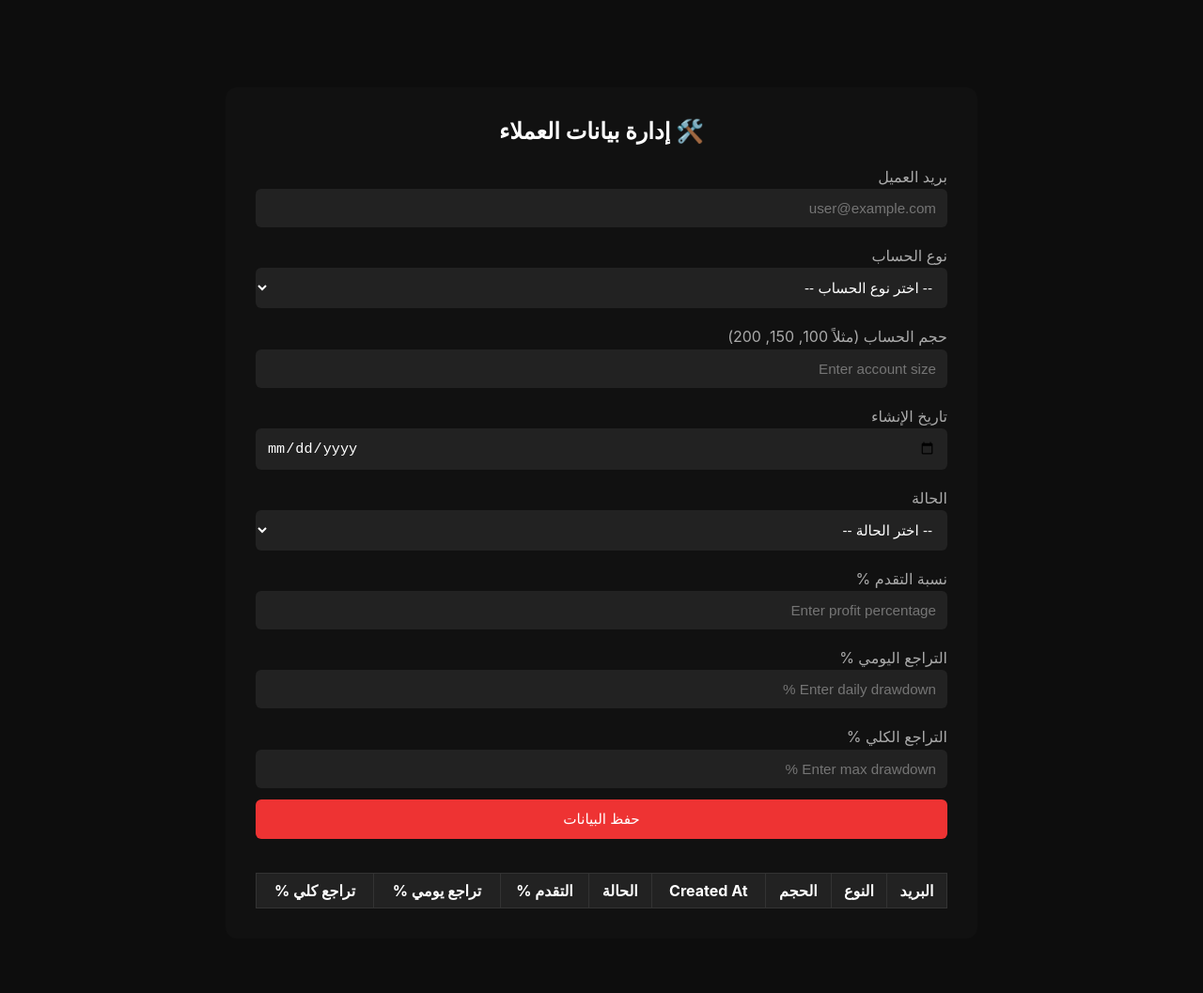
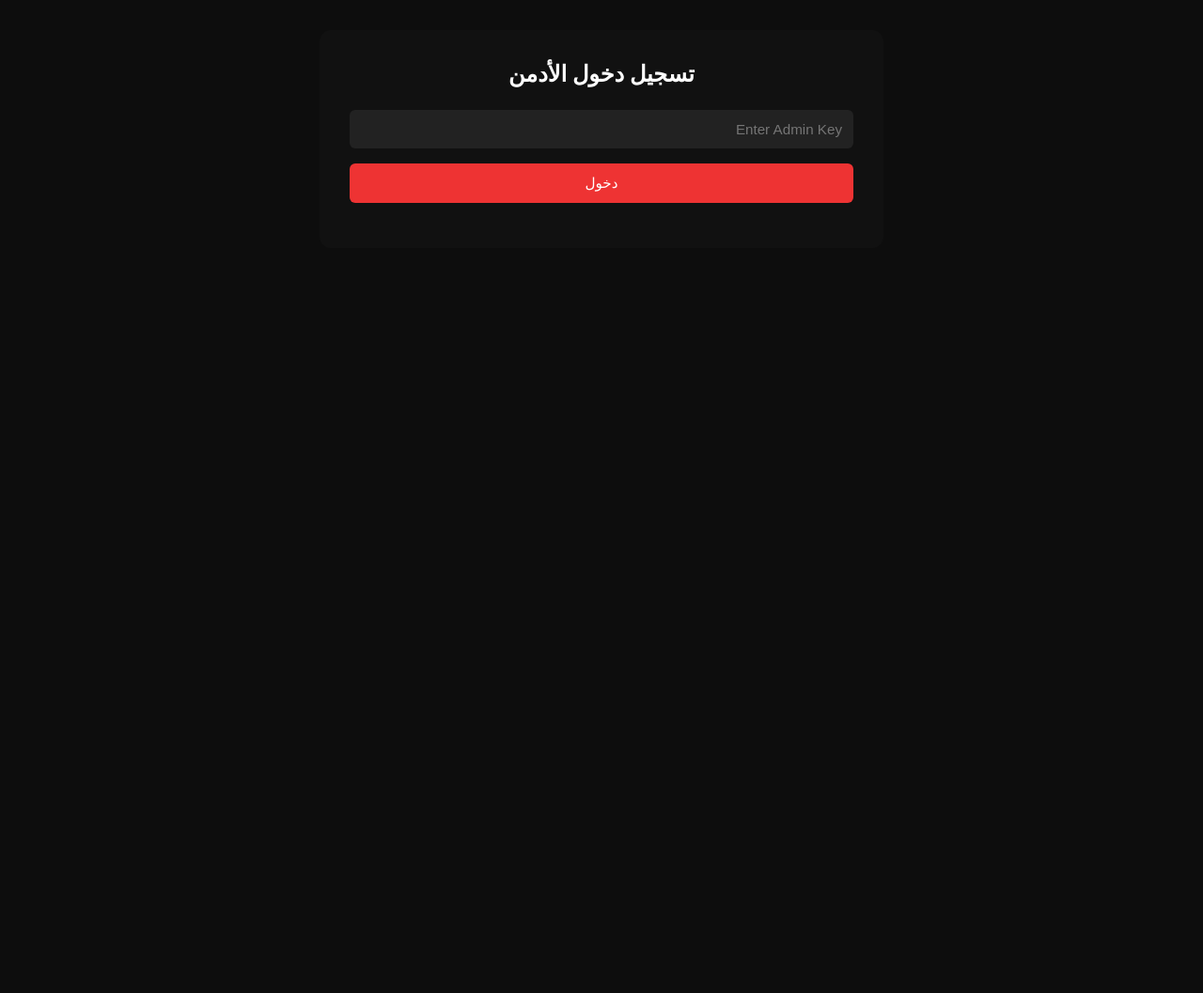
Before and after one commit to mustafaadil9898/evlox0000, a plain HTML site: page admin.html in a window 1280 px wide. Shown: the part 64-1121 px from the top of the page at 94% size. After the commit the page ends 800 px from the top, so only its background shows below. Drawn offline with Linux system fonts and the light colour scheme.

Commit message:
Update admin.html

```diff
--- a/admin.html
+++ b/admin.html
@@ -3,98 +3,135 @@
 <head>
   <meta charset="UTF-8"/>
   <meta name="viewport" content="width=device-width, initial-scale=1.0"/>
-  <title>لوحة الأدمن - Evalux Funding</title>
+  <title>لوحة الأدمن – Evalux Funding</title>
   <link href="style.css" rel="stylesheet">
   <style>
-    .admin-container { max-width: 800px; margin: 6rem auto; padding: 2rem; background: #111; border-radius: 12px; }
-    h2 { text-align: center; color: #fff; margin-bottom: 1.5rem; }
-    .admin-container label { display: block; margin: 0.5rem 0 0.2rem; color: #aaa; }
-    .admin-container input, .admin-container select, .admin-container button {
-      width: 100%; padding: 0.75rem; margin-bottom: 0.75rem; border: none; border-radius: 6px; font-size: 0.95rem;
+    .login-form, .admin-container {
+      max-width: 600px;
+      margin: 6rem auto;
+      padding: 2rem;
+      background: #111;
+      border-radius: 12px;
+      color: #fff;
     }
+    .login-form h2, .admin-container h2 {
+      text-align: center;
+      margin-bottom: 1.5rem;
+    }
+    .login-form input, .login-form button,
+    .admin-container input, .admin-container select,
+    .admin-container button {
+      width: 100%;
+      margin-bottom: 1rem;
+      padding: 0.75rem;
+      border: none;
+      border-radius: 6px;
+      font-size: 0.95rem;
+    }
+    .login-form input { background: #222; color: #fff; }
+    .login-form .btn-login { background: #e33; color: #fff; cursor: pointer; }
+    .login-form .btn-login:hover { background: #c22; }
     .admin-container input, .admin-container select { background: #222; color: #fff; }
-    .admin-container button { background: #e33; color: #fff; cursor: pointer; }
-    .admin-container button:hover { background: #c22; }
-    table { width: 100%; border-collapse: collapse; margin-top: 1.5rem; }
-    table th, table td { border: 1px solid #333; padding: 0.5rem; text-align: center; color: #fff; }
-    table th { background: #222; color: #fff; }
+    .admin-container .btn-save { background: #e33; color: #fff; cursor: pointer; }
+    .admin-container .btn-save:hover { background: #c22; }
+    table {
+      width: 100%; border-collapse: collapse; margin-top: 1rem;
+    }
+    table th, table td {
+      border: 1px solid #333; padding: 0.5rem; text-align: center;
+    }
+    table th { background: #222; }
   </style>
 </head>
 <body>
-  <header class="header-card">
-    <div class="logo">E Evalux Funding</div>
-    <nav>
-      <a href="index.html">الرئيسية</a>
-      <a href="dashboard.html">Dashboard</a>
-      <a href="credentials.html">Credentials</a>
-      <a href="admin.html">Admin</a>
-    </nav>
-  </header>
-  <div class="admin-container">
+  <!-- Admin Login Form -->
+  <div id="loginContainer" class="login-form">
+    <h2>تسجيل دخول الأدمن</h2>
+    <input type="password" id="adminKey" placeholder="Enter Admin Key">
+    <button id="adminLoginBtn" class="btn-login">دخول</button>
+    <div id="loginError" style="color:#e33; text-align:center;"></div>
+  </div>
+
+  <!-- Admin Panel -->
+  <div id="adminContainer" class="admin-container" style="display:none;">
     <h2>🛠️ إدارة بيانات العملاء</h2>
-    <label for="clientEmail">بريد العميل</label>
+    <label>بريد العميل</label>
     <input type="email" id="clientEmail" placeholder="user@example.com">
-    <label for="clientType">نوع الحساب</label>
+    <label>نوع الحساب</label>
     <select id="clientType">
       <option value="">-- اختر نوع الحساب --</option>
-      <option value="one">1 خطوة</option>
-      <option value="two">2 خطوة</option>
+      <option value="one">خطوة واحدة</option>
+      <option value="two">خطوتين</option>
     </select>
-    <label for="clientSize">حجم الحساب (مثلاً 100, 150, 200)</label>
-    <input type="number" id="clientSize" placeholder="Enter account size">
-    <label for="clientCreated">تاريخ الإنشاء</label>
-    <input type="date" id="clientCreated">
-    <label for="clientStatus">الحالة</label>
-    <select id="clientStatus">
-      <option value="">-- اختر الحالة --</option>
-      <option value="Passed">Passed</option>
-      <option value="Not Passed">Not Passed</option>
-    </select>
-    <label for="clientProfit">نسبة التقدم %</label>
-    <input type="number" id="clientProfit" placeholder="Enter profit percentage">
-    <label for="clientDailyDd">التراجع اليومي %</label>
-    <input type="number" id="clientDailyDd" placeholder="Enter daily drawdown %">
-    <label for="clientMaxDd">التراجع الكلي %</label>
-    <input type="number" id="clientMaxDd" placeholder="Enter max drawdown %">
-    <button onclick="saveClient()">حفظ البيانات</button>
+    <label>رأس المال</label>
+    <input type="number" id="clientSize" placeholder="مثال: 100 أو 150">
+    <label>التراجع اليومي %</label>
+    <input type="number" id="clientDailyDd" placeholder="مثال: 1.5">
+    <label>التراجع الكلي %</label>
+    <input type="number" id="clientMaxDd" placeholder="مثال: 5">
+    <button class="btn-save" onclick="saveClient()">حفظ البيانات</button>
+
     <table id="clientsTable">
       <thead>
         <tr>
-          <th>البريد</th><th>النوع</th><th>الحجم</th><th>Created At</th><th>الحالة</th><th>التقدم %</th><th>تراجع يومي %</th><th>تراجع كلي %</th>
+          <th>البريد</th><th>النوع</th><th>رأس المال</th><th>تراجع يومي %</th><th>تراجع كلي %</th>
         </tr>
       </thead>
       <tbody></tbody>
     </table>
   </div>
+
   <script>
-    const allowedAdmins = ['mustafa1998','younes2002'];
+    // فقط هذين المفتاحين مسموح لهما بالدخول
+    const allowedKeys = ['mustafa1998','younes2002'];
+
     document.getElementById('adminLoginBtn').addEventListener('click', () => {
-      const user = document.getElementById('adminUsername').value.trim();
-      const errorEl = document.getElementById('loginError');
-      if (allowedAdmins.includes(user)) {
-        // Show admin panel
+      const key = document.getElementById('adminKey').value.trim();
+      const err = document.getElementById('loginError');
+      if (allowedKeys.includes(key)) {
         document.getElementById('loginContainer').style.display = 'none';
         document.getElementById('adminContainer').style.display = 'block';
         loadClients();
       } else {
-        errorEl.textContent = 'اسم مستخدم غير صحيح';
+        err.textContent = 'Invalid Admin Key';
       }
     });
+
     function loadClients() {
-      const clients = JSON.parse(localStorage.getItem('clients')||'[]');
+      const clients = JSON.parse(localStorage.getItem('clients') || '[]');
       const tbody = document.querySelector('#clientsTable tbody');
       tbody.innerHTML = '';
       clients.forEach(c => {
         const tr = document.createElement('tr');
         tr.innerHTML = `
           <td>${c.email}</td>
-          <td>${c.type==='one'?'1 خطوة':'2 خطوة'}</td>
-          <td>${c.size}</td><td>${c.dailyDd}%</td><td>${c.maxDd}%</td>
+          <td>${c.type === 'one' ? 'خطوة واحدة' : 'خطوتين'}</td>
+          <td>${c.size}</td>
+          <td>${c.dailyDd}%</td>
+          <td>${c.maxDd}%</td>
         `;
         tbody.appendChild(tr);
       });
     }
-    // Remove storage persistence: admin must login fresh each time
-</script>
+
+    function saveClient() {
+      const email = document.getElementById('clientEmail').value.trim();
+      const type = document.getElementById('clientType').value;
+      const size = document.getElementById('clientSize').value.trim();
+      const dailyDd = document.getElementById('clientDailyDd').value.trim();
+      const maxDd = document.getElementById('clientMaxDd').value.trim();
+      if (!email || !type || !size || !dailyDd || !maxDd) {
+        alert('يرجى إكمال جميع الحقول');
+        return;
+      }
+      let clients = JSON.parse(localStorage.getItem('clients') || '[]');
+      const idx = clients.findIndex(c => c.email === email);
+      const rec = { email, type, size, dailyDd, maxDd };
+      if (idx > -1) clients[idx] = rec;
+      else clients.push(rec);
+      localStorage.setItem('clients', JSON.stringify(clients));
+      loadClients();
+    }
+  </script>
 </body>
 </html>
```
